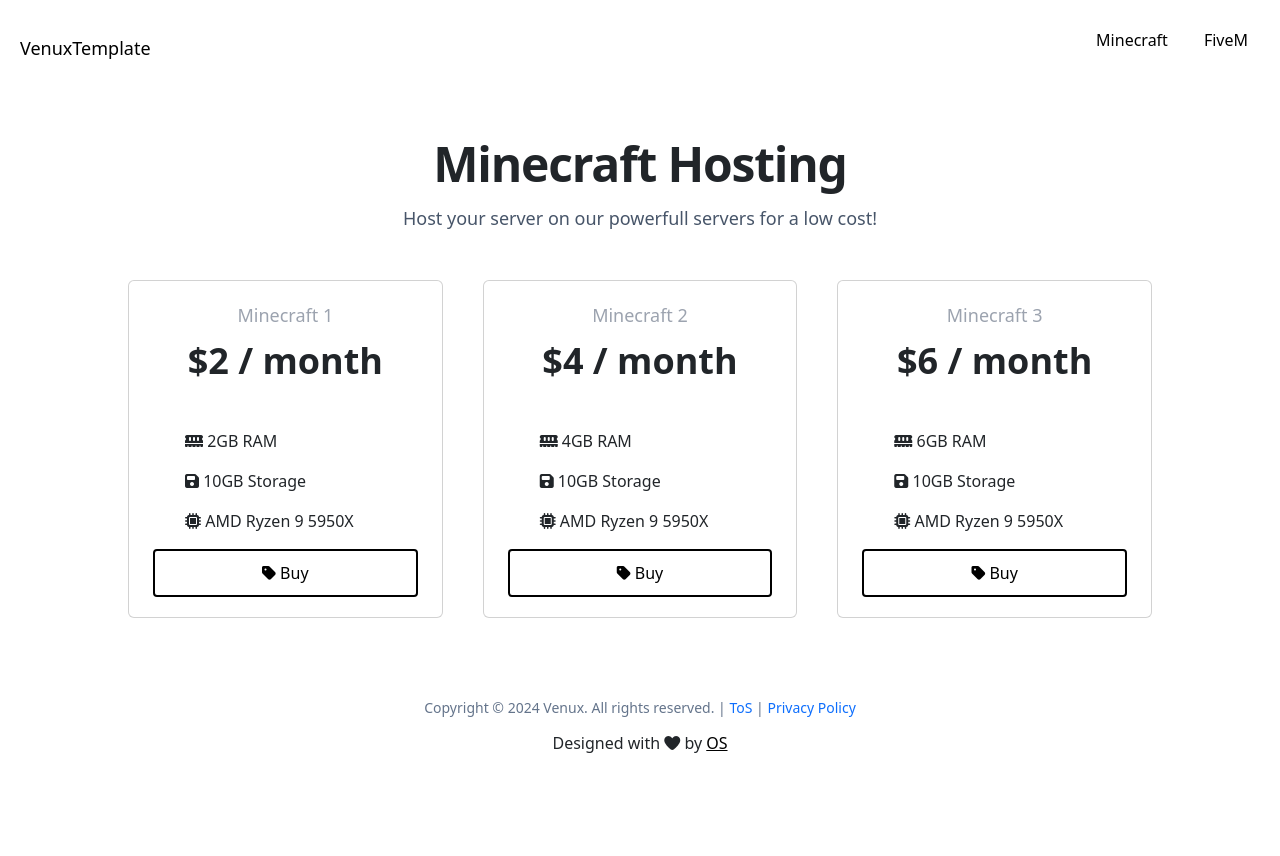
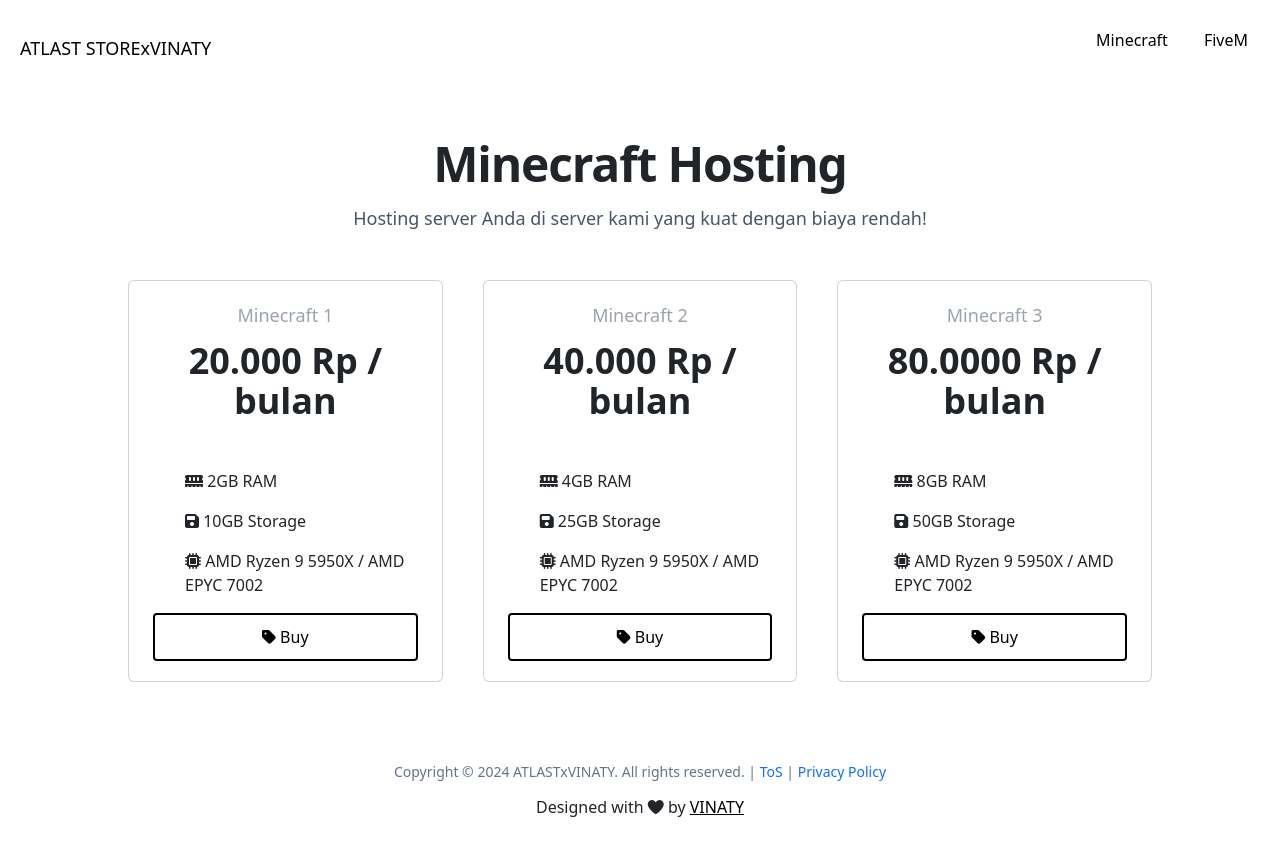
Before and after one commit to vinatymyid/gggggg, a plain HTML site: page minecraft.html in a window 1280 px wide. Before the commit the page ends 833 px from the top, so only its background shows below. Drawn offline with Linux system fonts and the light colour scheme.

Commit message:
Update minecraft.html

```diff
--- a/minecraft.html
+++ b/minecraft.html
@@ -7,7 +7,7 @@
     <meta property="og:image:width" content="1200">
     <meta property="og:image:height" content="630">
     <link rel="icon" type="image/svg+xml" href="/images/logo.png">
-    <title>Venux - Home</title>
+    <title>ATLAST STORExVINATY - Home</title>
     <link rel="canonical" href="https://spacelor.dev">
     <meta name="description" content="Venux">
     <meta name="robots" content="index, follow">
@@ -91,7 +91,7 @@
     <header class="navbar flex flex-col lg:flex-row justify-between items-center my-5">
         <div class="flex w-full lg:w-auto items-center justify-between">
             <a style='text-decoration: none; color:black'href="/" class="text-lg navbar-brand">
-                <span class="navbar-brand-primary">VenuxTemplate</span>
+                <span class="navbar-brand-primary">ATLAST STORExVINATY</span>
             </a>
             <div class="block lg:hidden">
                 <button id="venuxnav-menu" aria-label="Toggle Menu">
@@ -250,13 +250,13 @@ MenuClicked = false;
 <div class="max-w-screen-xl mx-auto px-5">
   <meta charset="UTF-8"><meta name="viewport" content="width=device-width, initial-scale=1.0">
   <title>Preloader</title>  <div class="preloader" id="preloader" data-astro-cid-adavfexl="" style="opacity: 0; display: none;"> <div class="dot-container" data-astro-cid-adavfexl=""> <div class="dot" data-astro-cid-adavfexl=""></div> <div class="dot" data-astro-cid-adavfexl=""></div> <div class="dot" data-astro-cid-adavfexl=""></div> </div> </div>    <div class="mt-16 text-center"> <h1 class="text-4xl lg:text-5xl font-bold lg:tracking-tight"> Minecraft Hosting </h1> <p class="text-lg mt-4 text-slate-600">
-    Host your server on our powerfull servers for a low cost!</p></div>
+    Hosting server Anda di server kami yang kuat dengan biaya rendah!</p></div>
     <div class="grid md:grid-cols-3 gap-10 mx-auto max-w-screen-lg mt-12">
       <div>
           <div class="card flex flex-col w-full order-first lg:order-none border-2 py-5 px-6 rounded-md">
               <div class="text-center">
                   <h4 class="text-lg font-medium text-gray-400">Minecraft 1</h4>
-                  <p class="mt-3 text-4xl font-bold md:text-4xl">$2 / month</p>
+                  <p class="mt-3 text-4xl font-bold md:text-4xl">20.000 Rp / bulan</p>
               </div>
               <ul class="grid mt-8 text-left gap-y-4">
                 <li class="flex items-start gap-3">
@@ -266,7 +266,7 @@ MenuClicked = false;
                     <span><i class="fa-solid fa-floppy-disk"></i> 10GB Storage</span>
                 </li>
                 <li class="flex items-start gap-3">
-                  <span><i class="fa-solid fa-microchip"></i> AMD Ryzen 9 5950X</span>
+                  <span><i class="fa-solid fa-microchip"></i> AMD Ryzen 9 5950X / AMD EPYC 7002</span>
               </li>
             </ul>
             <a style='text-decoration: none; color:black'href="/buy" rel="noopener" target="_blank" class="rounded text-center transition focus-visible:ring-2 ring-offset-2 ring-gray-200 px-5 py-2.5 bg-white border-2 border-black hover:bg-gray-100 text-black flex gap-1 items-center justify-center">
@@ -278,17 +278,17 @@ MenuClicked = false;
           <div class="card flex flex-col w-full order-first lg:order-none border-2 py-5 px-6 rounded-md">
               <div class="text-center">
                   <h4 class="text-lg font-medium text-gray-400">Minecraft 2</h4>
-                  <p class="mt-3 text-4xl font-bold md:text-4xl">$4 / month</p>
+                  <p class="mt-3 text-4xl font-bold md:text-4xl">40.000 Rp / bulan</p>
               </div>
               <ul class="grid mt-8 text-left gap-y-4">
                 <li class="flex items-start gap-3">
                     <span><i class="fa-solid fa-memory"></i> 4GB RAM</span>
                 </li>
                 <li class="flex items-start gap-3">
-                    <span><i class="fa-solid fa-floppy-disk"></i> 10GB Storage</span>
+                    <span><i class="fa-solid fa-floppy-disk"></i> 25GB Storage</span>
                 </li>
                 <li class="flex items-start gap-3">
-                  <span><i class="fa-solid fa-microchip"></i> AMD Ryzen 9 5950X</span>
+                  <span><i class="fa-solid fa-microchip"></i> AMD Ryzen 9 5950X / AMD EPYC 7002</span>
               </li>
             </ul>
             <a style='text-decoration: none; color:black'href="/buy" rel="noopener" target="_blank" class="rounded text-center transition focus-visible:ring-2 ring-offset-2 ring-gray-200 px-5 py-2.5 bg-white border-2 border-black hover:bg-gray-100 text-black flex gap-1 items-center justify-center">
@@ -301,17 +301,17 @@ MenuClicked = false;
           <div class="card flex flex-col w-full order-first lg:order-none border-2 py-5 px-6 rounded-md">
               <div class="text-center">
                   <h4 class="text-lg font-medium text-gray-400">Minecraft 3</h4>
-                  <p class="mt-3 text-4xl font-bold md:text-4xl">$6 / month</p>
+                  <p class="mt-3 text-4xl font-bold md:text-4xl">80.0000 Rp / bulan</p>
               </div>
               <ul class="grid mt-8 text-left gap-y-4">
                   <li class="flex items-start gap-3">
-                      <span><i class="fa-solid fa-memory"></i> 6GB RAM</span>
+                      <span><i class="fa-solid fa-memory"></i> 8GB RAM</span>
                   </li>
                   <li class="flex items-start gap-3">
-                      <span><i class="fa-solid fa-floppy-disk"></i> 10GB Storage</span>
+                      <span><i class="fa-solid fa-floppy-disk"></i> 50GB Storage</span>
                   </li>
                   <li class="flex items-start gap-3">
-                    <span><i class="fa-solid fa-microchip"></i> AMD Ryzen 9 5950X</span>
+                    <span><i class="fa-solid fa-microchip"></i> AMD Ryzen 9 5950X / AMD EPYC 7002</span>
                 </li>
               </ul>
               <a style='text-decoration: none; color:black'href="/buy" rel="noopener" target="_blank" class="rounded text-center transition focus-visible:ring-2 ring-offset-2 ring-gray-200 px-5 py-2.5 bg-white border-2 border-black hover:bg-gray-100 text-black flex gap-1 items-center justify-center">
@@ -322,12 +322,12 @@ MenuClicked = false;
   </div>
   <footer class="my-20">
     <p class="text-center text-sm text-slate-500">
-        Copyright © 2024 Venux. All rights reserved. | <a style='text-decoration: none' href=/tos.html>ToS</a> | <a style='text-decoration: none' href=/privacy.html>Privacy Policy</a>
+        Copyright © 2024 ATLASTxVINATY. All rights reserved. | <a style='text-decoration: none' href=/tos.html>ToS</a> | <a style='text-decoration: none' href=/privacy.html>Privacy Policy</a>
     </p>
     <p class="text-center text-xs text-slate-500 mt-1">
         <center>
             <h6 class="credit">
-                Designed with <i class="fa fa-heart pulse"></i> by <a style='text-decoration: underline; color:black'href="https://ottesleegers.nl/">OS</a>
+                Designed with <i class="fa fa-heart pulse"></i> by <a style='text-decoration: underline; color:black'href="https://www.vinaty.my.id">VINATY</a>
             </h6>
         </center>
     </p>
```
